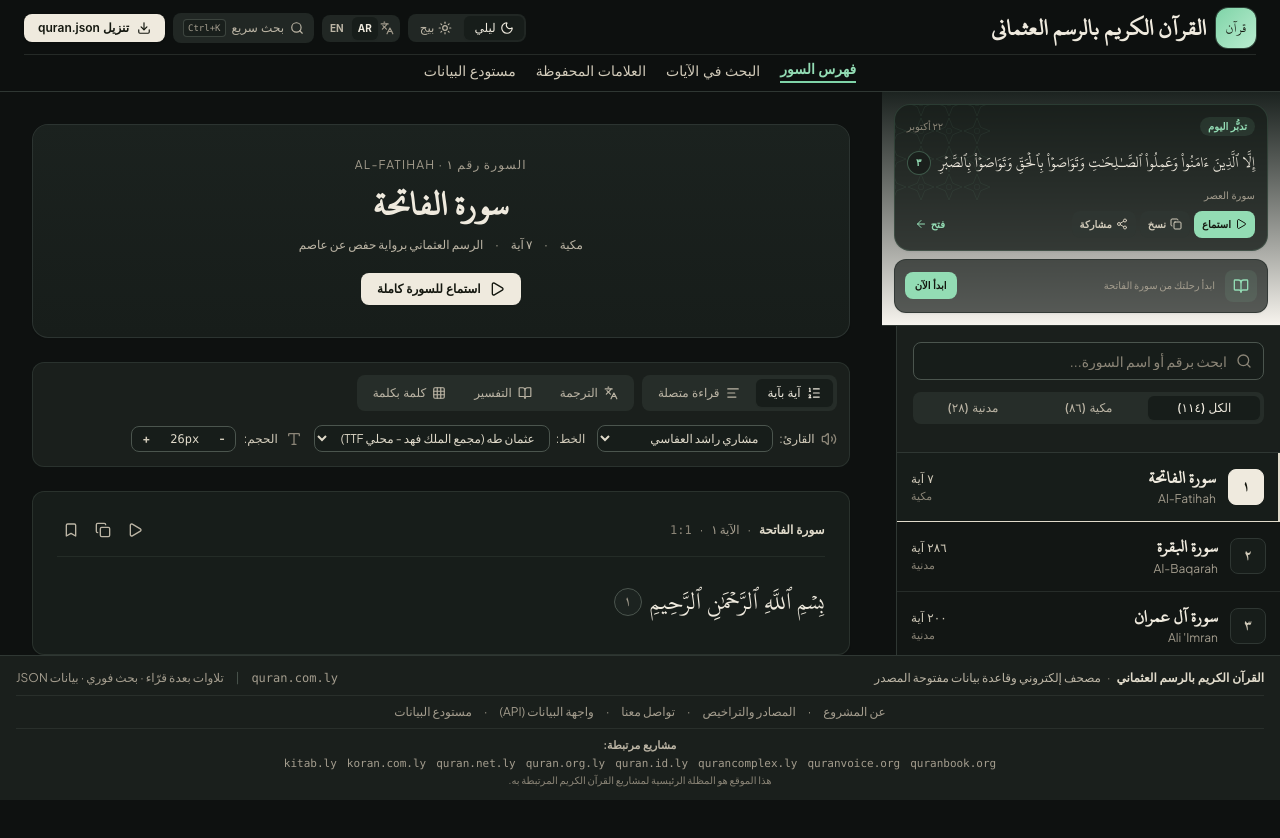
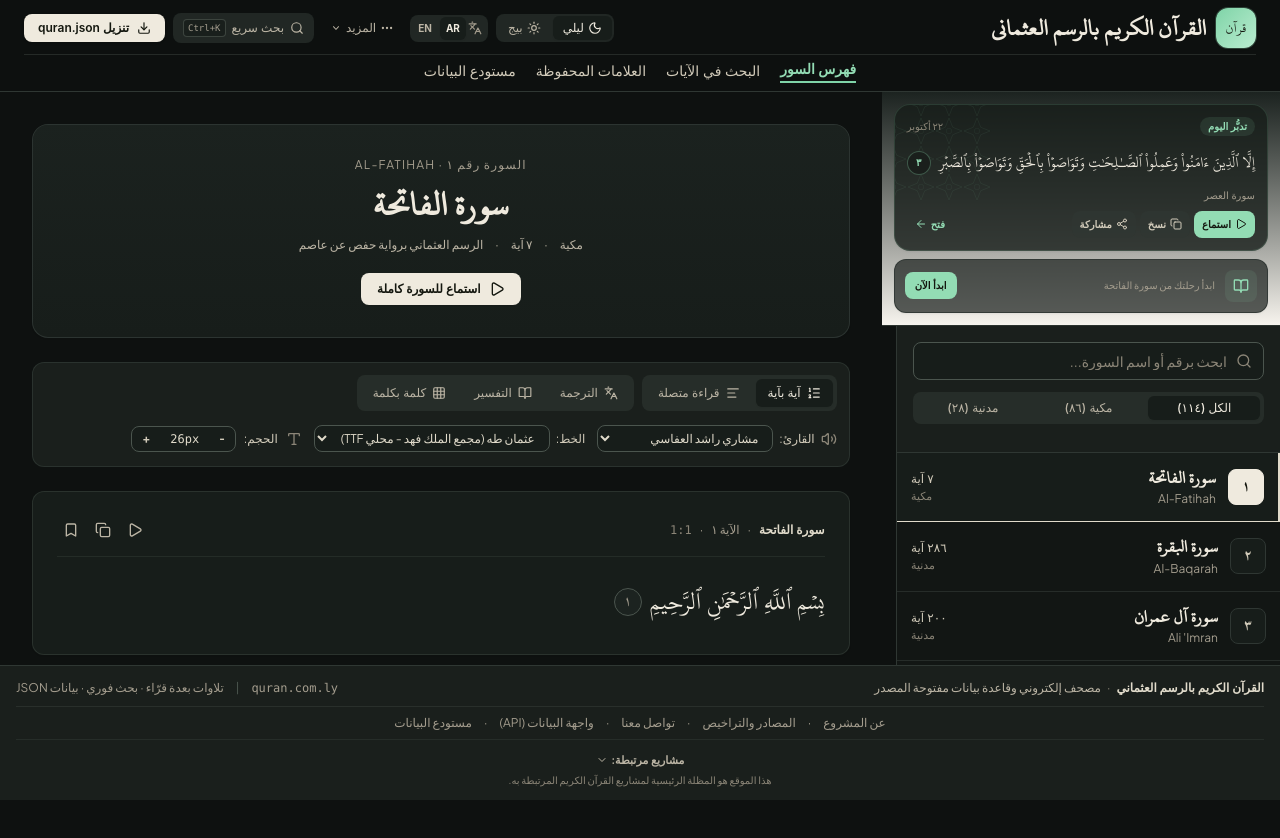
Before and after one commit to Gamingmonster2/quran.com.ly, a React (Vite) app: page / in a window 1280 px wide. Shown: the top 838 px of the page. Built offline with nearby package versions, Linux system fonts and the light colour scheme; a web font is replaced by a local one.

Commit message:
UX: move secondary pages into header More dropdown, collapse footer projects into a disclosure, and document the calm-platform redesign plan

```diff
--- a/src/App.tsx
+++ b/src/App.tsx
@@ -1,4 +1,5 @@
 import React, { useState, useEffect, useRef, useMemo, useCallback } from 'react';
+import { ChevronDown } from 'lucide-react';
 import { Ayah, SurahMeta, SurahWithVerses, Bookmark, ViewMode, ReadingDisplayMode, QuranFontChoice, ThemeMode } from './types/quran.ts';
 import { Header } from './components/Header.tsx';
 import { SurahList } from './components/SurahList.tsx';
@@ -818,6 +819,7 @@ export default function App() {
             if (lang === currentLang) return;
             navigate(withLang(route, lang));
           }}
+          onNavigatePage={(page) => navigate({ name: page })}
         />
 
       {/* Main Content Area */}
@@ -1040,10 +1042,17 @@ export default function App() {
           </button>
         </nav>
 
-        {/* مشاريع مرتبطة — المظلة الرئيسية لمشاريع القرآن الكريم */}
-        <div className="max-w-7xl mx-auto mt-1 sm:mt-2 pt-1.5 sm:pt-2 border-t border-stone-200/70 text-center text-[9px] sm:text-[11px] text-stone-500">
-          <span className="font-semibold text-stone-600">{t('footer.projects')}</span>
-          <div className="mt-0.5 flex flex-wrap items-center justify-center gap-x-2.5 gap-y-0.5">
+        {/* مشاريع مرتبطة — قائمة منسدلة بدل العرض الدائم (منصة هادئة) */}
+        <div className="max-w-7xl mx-auto mt-1.5 sm:mt-2 pt-1.5 sm:pt-2 border-t border-stone-200/60 text-center text-[9px] sm:text-[11px] text-stone-500">
+          <details className="group inline-block max-w-full">
+            <summary className="mx-auto inline-flex cursor-pointer list-none items-center justify-center gap-1 rounded-lg px-2 py-1 font-semibold text-stone-600 transition-colors hover:bg-stone-200/50 hover:text-stone-900 [&::-webkit-details-marker]:hidden">
+              {t('footer.projects')}
+              <ChevronDown
+                aria-hidden="true"
+                className="h-3 w-3 transition-transform group-open:rotate-180"
+              />
+            </summary>
+            <div className="mt-1 flex flex-wrap items-center justify-center gap-x-3 gap-y-1 px-2 pb-1">
               {PROJECT_SITES.map((domain) => (
                 <a
                   key={domain}
@@ -1058,6 +1067,7 @@ export default function App() {
                 </a>
               ))}
             </div>
+          </details>
           <p className="mt-0.5 text-[8px] leading-snug text-stone-400 sm:text-[10px]">
             {t('footer.umbrella')}
           </p>
--- /dev/null
+++ b/src/components/DropdownMenu.tsx
@@ -0,0 +1,117 @@
+import React, { useEffect, useRef, useState } from 'react';
+
+const FOCUS_RING =
+  'focus-visible:outline-none focus-visible:ring-2 focus-visible:ring-emerald-500';
+
+export interface DropdownItem {
+  key: string;
+  label: string;
+  onSelect: () => void;
+}
+
+interface DropdownMenuProps {
+  /** نص الزر (يُخفى على الجوال إن كان showLabel='sm') */
+  label: string;
+  ariaLabel?: string;
+  items: DropdownItem[];
+  icon?: React.ReactNode;
+  align?: 'start' | 'end';
+  className?: string;
+  /** always: النص دائمًا، sm: النص على الشاشات المتوسطة+ (أيقونة فقط على الجوال) */
+  showLabel?: 'always' | 'sm';
+}
+
+/**
+ * قائمة منسدلة موحّدة (زر + لوحة) — تُفتح بالنقر، وتُغلق بالخارج أو Escape.
+ * تُستخدم للأشياء الثانوية بدل عرضها بشكل دائم (مبدأ «منصة هادئة»).
+ */
+export const DropdownMenu: React.FC<DropdownMenuProps> = ({
+  label,
+  ariaLabel,
+  items,
+  icon,
+  align = 'end',
+  className = '',
+  showLabel = 'sm',
+}) => {
+  const [open, setOpen] = useState(false);
+  const wrapperRef = useRef<HTMLDivElement | null>(null);
+
+  useEffect(() => {
+    if (!open) return;
+    const onPointerDown = (event: MouseEvent | TouchEvent) => {
+      if (wrapperRef.current && !wrapperRef.current.contains(event.target as Node)) {
+        setOpen(false);
+      }
+    };
+    const onKeyDown = (event: KeyboardEvent) => {
+      if (event.key === 'Escape') setOpen(false);
+    };
+    document.addEventListener('mousedown', onPointerDown);
+    document.addEventListener('touchstart', onPointerDown);
+    document.addEventListener('keydown', onKeyDown);
+    return () => {
+      document.removeEventListener('mousedown', onPointerDown);
+      document.removeEventListener('touchstart', onPointerDown);
+      document.removeEventListener('keydown', onKeyDown);
+    };
+  }, [open]);
+
+  return (
+    <div ref={wrapperRef} className={`relative ${className}`}>
+      <button
+        type="button"
+        onClick={() => setOpen((value) => !value)}
+        aria-haspopup="menu"
+        aria-expanded={open}
+        aria-label={ariaLabel ?? label}
+        title={ariaLabel ?? label}
+        className={`inline-flex items-center gap-1 rounded-lg px-2 py-1.5 text-xs font-medium text-stone-600 transition-colors hover:bg-stone-200/70 hover:text-stone-900 ${FOCUS_RING}`}
+      >
+        {icon}
+        {showLabel === 'always' ? (
+          <span className="whitespace-nowrap">{label}</span>
+        ) : (
+          <span className="hidden whitespace-nowrap sm:inline">{label}</span>
+        )}
+        <svg
+          aria-hidden="true"
+          viewBox="0 0 20 20"
+          fill="currentColor"
+          className={`h-3 w-3 transition-transform ${open ? 'rotate-180' : ''}`}
+        >
+          <path
+            fillRule="evenodd"
+            d="M5.23 7.21a.75.75 0 0 1 1.06.02L10 11.17l3.71-3.94a.75.75 0 1 1 1.08 1.04l-4.25 4.5a.75.75 0 0 1-1.08 0l-4.25-4.5a.75.75 0 0 1 .02-1.06Z"
+            clipRule="evenodd"
+          />
+        </svg>
+      </button>
+
+      {open && (
+        <div
+          role="menu"
+          aria-label={ariaLabel ?? label}
+          className={`absolute z-50 mt-1 min-w-44 overflow-hidden rounded-xl border border-stone-200 bg-white/95 p-1 text-start shadow-lg backdrop-blur-md ${
+            align === 'end' ? 'end-0' : 'start-0'
+          }`}
+        >
+          {items.map((item) => (
+            <button
+              key={item.key}
+              type="button"
+              role="menuitem"
+              onClick={() => {
+                setOpen(false);
+                item.onSelect();
+              }}
+              className={`block w-full rounded-lg px-3 py-2 text-start text-xs font-medium text-stone-700 transition-colors hover:bg-stone-100 hover:text-stone-900 ${FOCUS_RING}`}
+            >
+              {item.label}
+            </button>
+          ))}
+        </div>
+      )}
+    </div>
+  );
+};
--- a/src/components/Header.tsx
+++ b/src/components/Header.tsx
@@ -1,6 +1,7 @@
 import React from 'react';
-import { Download, Languages, Moon, Search, Sun } from 'lucide-react';
+import { Download, Languages, Moon, Search, Sun, MoreHorizontal } from 'lucide-react';
 import { ThemeMode, ViewMode } from '../types/quran.ts';
+import { DropdownMenu } from './DropdownMenu.tsx';
 import { LANG_LABELS, useI18n } from '../i18n.tsx';
 import type { Lang } from '../i18n.tsx';
 
@@ -24,6 +25,8 @@ interface HeaderProps {
   lang: Lang;
   /** تبديل لغة الواجهة بين العربية والإنجليزية؛ App يتولى حفظها وتغيير اتجاه الصفحة */
   onSwitchLang: (lang: Lang) => void;
+  /** الانتقال إلى الصفحات التعريفية من قائمة «المزيد» المنسدلة */
+  onNavigatePage: (page: 'about' | 'sources' | 'contact' | 'api') => void;
 }
 
 export const Header: React.FC<HeaderProps> = ({
@@ -36,6 +39,7 @@ export const Header: React.FC<HeaderProps> = ({
   onOpenCommandPalette,
   lang,
   onSwitchLang,
+  onNavigatePage,
 }) => {
   const { t } = useI18n();
   const isArabic = lang === 'ar';
@@ -185,6 +189,20 @@ export const Header: React.FC<HeaderProps> = ({
             ))}
           </div>
 
+          {/* قائمة «المزيد» المنسدلة — الصفحات الثانوية لا تُعرض دائمًا */}
+          <DropdownMenu
+            label={t('header.more')}
+            ariaLabel={t('header.more')}
+            icon={<MoreHorizontal aria-hidden="true" className="h-3.5 w-3.5" />}
+            items={[
+              { key: 'about', label: t('footer.about'), onSelect: () => onNavigatePage('about') },
+              { key: 'sources', label: t('footer.sources'), onSelect: () => onNavigatePage('sources') },
+              { key: 'contact', label: t('footer.contact'), onSelect: () => onNavigatePage('contact') },
+              { key: 'api', label: t('footer.api'), onSelect: () => onNavigatePage('api') },
+              { key: 'data', label: t('footer.data'), onSelect: onOpenDataModal },
+            ]}
+          />
+
           {/* فتح لوحة الأوامر والتنقل السريع (Ctrl/Cmd+K) — يظهر فقط إن مرّر App الدالة */}
           {onOpenCommandPalette && (
             <button
--- a/src/i18n.tsx
+++ b/src/i18n.tsx
@@ -37,6 +37,7 @@ const ar: Record<string, string> = {
   'nav.data': 'مستودع البيانات',
   'header.download': 'تنزيل quran.json',
   'header.quickSearch': 'بحث سريع (Ctrl+K)',
+  'header.more': 'المزيد',
   'header.language': 'اللغة',
   'theme.group': 'وضع العرض',
   'theme.dark': 'ليلي',
@@ -138,6 +139,7 @@ const en: Record<string, string> = {
   'nav.data': 'Data Repository',
   'header.download': 'Download quran.json',
   'header.quickSearch': 'Quick search (Ctrl+K)',
+  'header.more': 'More',
   'header.language': 'Language',
   'theme.group': 'Display mode',
   'theme.dark': 'Dark',
```
Also changed, not shown: 1 other file (tests, documents, lock files or other folders). Lines whose indentation alone changed are shown as unchanged.
